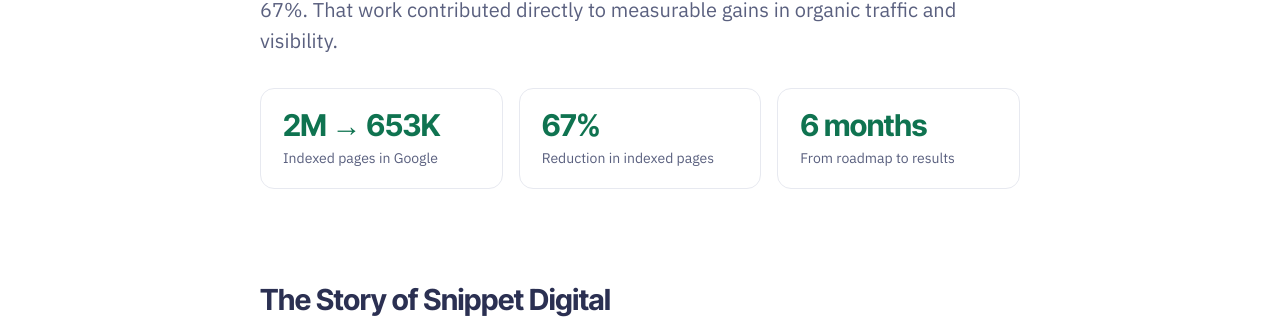
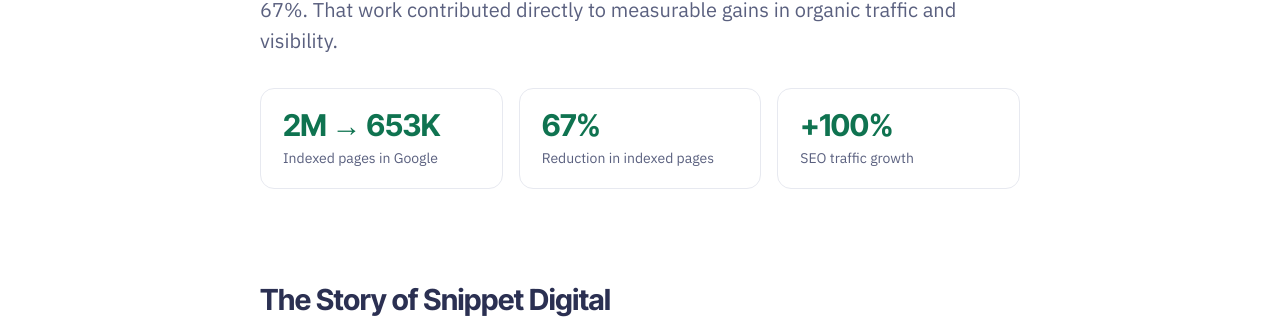
Before and after one commit to Gent-of-Search/gentofsearch.com, a Jekyll site: the page built from _case_studies/snippet-digital.md, in a window 1280 px wide and 900 px high. Shown: the part 442-761 px from the top of the window. Built offline with Jekyll 4.4.1, drawn with Linux system fonts in a browser that asks for light colours.

Commit message:
Snippet Digital case study: swap '6 months' stat tile for '+100% SEO traffic growth'
Co-Authored-By: Claude Opus 5.5 <noreply@anthropic.com>

```diff
--- a/_case_studies/snippet-digital.md
+++ b/_case_studies/snippet-digital.md
@@ -13,8 +13,8 @@ stats:
     label: "Indexed pages in Google"
   - value: "67%"
     label: "Reduction in indexed pages"
-  - value: "6 months"
-    label: "From roadmap to results"
+  - value: "+100%"
+    label: "SEO traffic growth"
 testimonial:
   name: Andy Chadwick
   role: Co-founder, Snippet Digital
```
